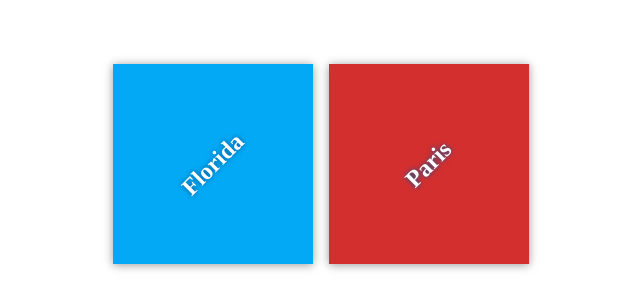
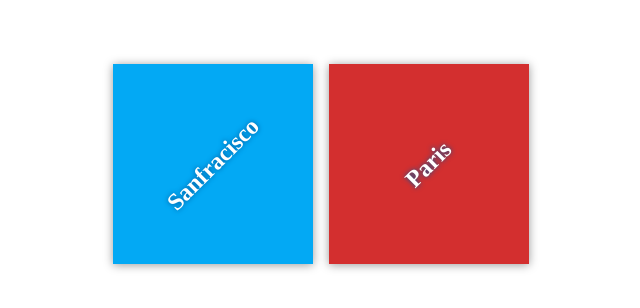
Before and after one commit to ibrasec/my-travel, a plain HTML site: page index.html in a window 1280 px wide. Shown: the part 236-544 px from the top of the page, 319-959 px from the left. Drawn offline with Linux system fonts and the light colour scheme.

Commit message:
change florida to sanfrancisco

```diff
--- a/index.html
+++ b/index.html
@@ -11,7 +11,7 @@
     <div class="container">
         <div class="destination-container">
             <div class="destination" id="florida">
-                <h2>Florida</h2>
+                <h2>Sanfracisco</h2>
             </div>
 
             <div class="destination" id="paris">
```
